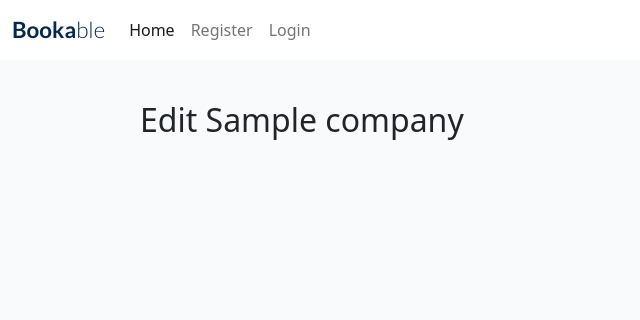
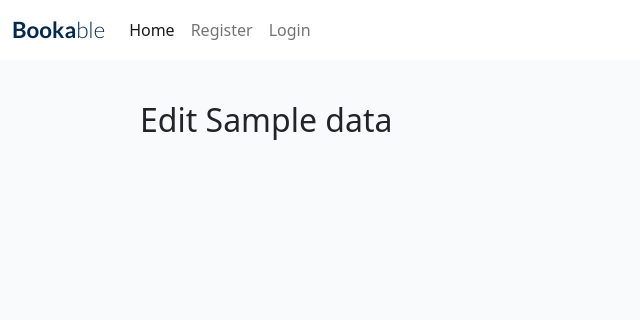
Before and after one commit to Code-Institute-Submissions/bookable, a Django app: template company/templates/company/edit_company.html in a window 1280 px wide. Shown: the top 320 px of the page, without its empty margins (0-640 px from the left). Run offline with Django 4.2, Linux system fonts and the light colour scheme; tables that the repository leaves empty hold one stand-in row (values such as "Sample post"); the template is opened without the code that fills it: values that come from a table or form of the project are taken from there, most other values are stand-ins (such as "Sample title", 1, 10 or a date in 2020); some libraries are stand-ins or nearby versions.

Commit message:
Add current company name & image info on edit page

```diff
--- a/company/templates/company/edit_company.html
+++ b/company/templates/company/edit_company.html
@@ -10,12 +10,15 @@
       <!-- Edit Company Form -->
       <div class="col-12 mt-3 left">
           <div class="row">
-            <h2>Edit {{ company }}</h2>
+            <h2>Edit {{ data.company_name }}</h2>
 
             {% if user.is_authenticated %}
 
             <h5>Edit your company details below:</h5>
-            <form class="company_form" enctype="multipart/form-data" method="post" style="margin-top: 1.2em";>
+
+            <p>Current Image: {{ data.current_brand_image }}</p>
+            <img src="https://res.cloudinary.com/daxqnc8yw/{{ dbm.brand_image }}" alt="{{ data.company_name }} brand image">
+            <form class="company_form" method="post" enctype="multipart/form-data" style="margin-top: 1.2em";>
                 {% csrf_token %}
                 {{ company_form | crispy }}
                 {{ address_form | crispy }}
```
